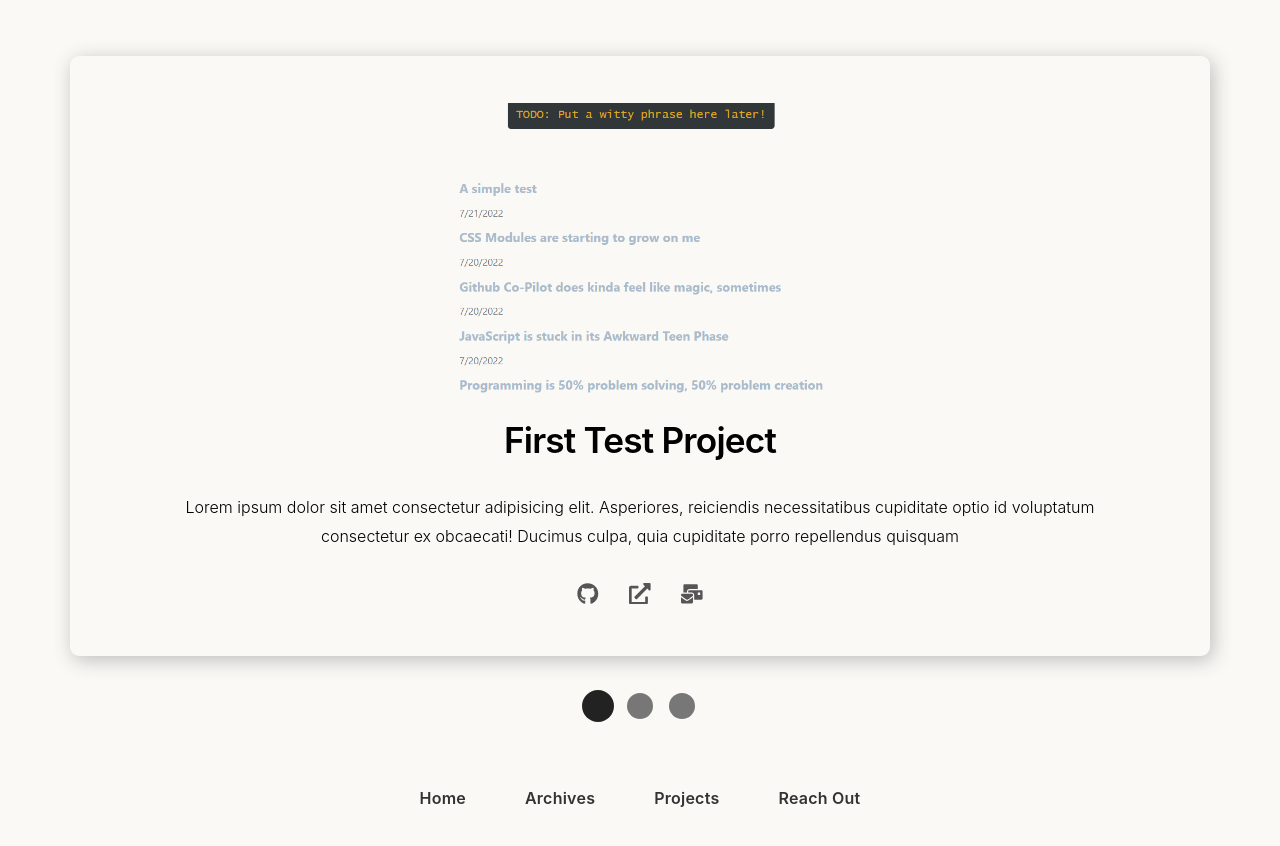
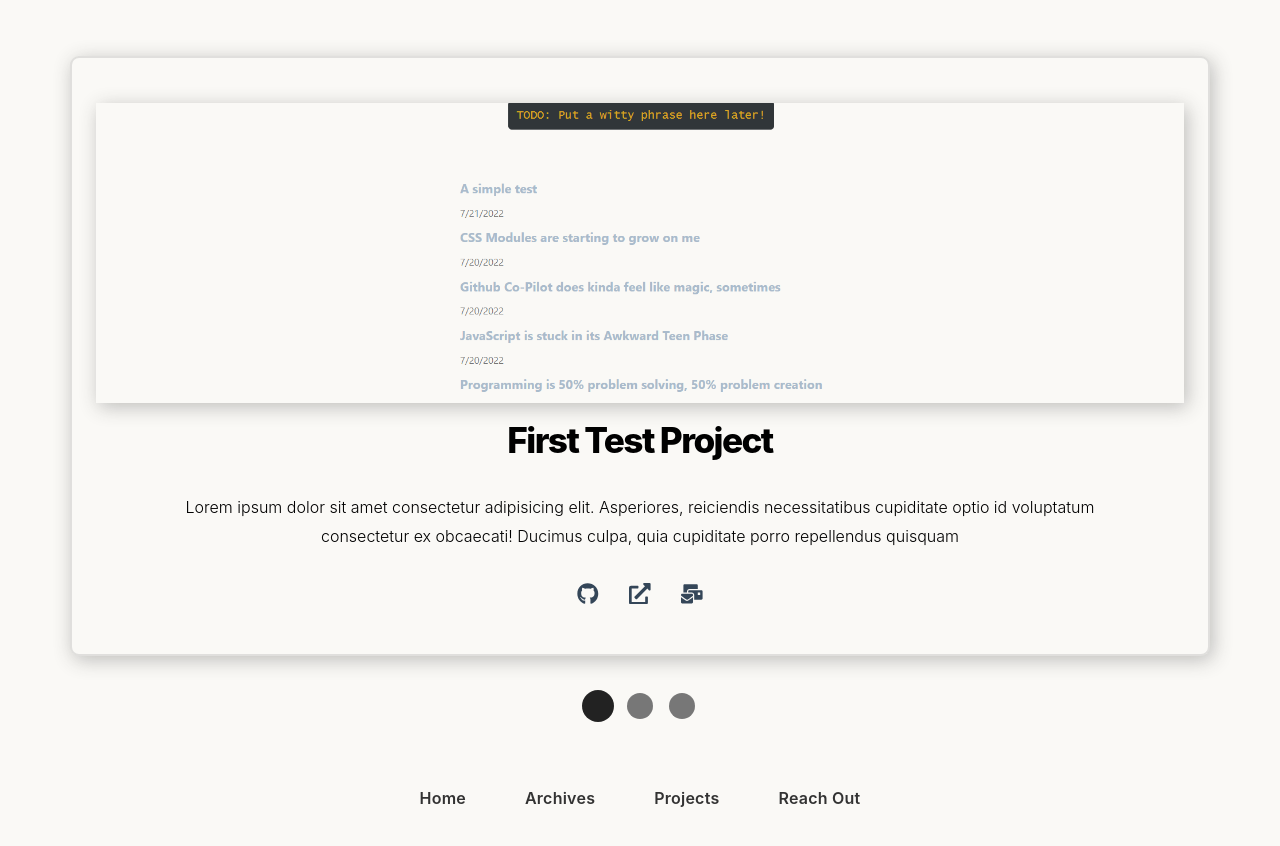
Before and after one commit to charlesmartinreed/charlie-codes-blog, a Next.js app: page /projects in a window 1280 px wide. Shown: the top 846 px of the page. Built offline with nearby package versions, Linux system fonts and the light colour scheme.

Commit message:
Add animations to entire site.

```diff
--- a/styles/Layout.module.css
+++ b/styles/Layout.module.css
@@ -17,6 +17,21 @@
   flex-direction: column;
   justify-content: center;
   align-items: center;
+  animation-duration: 1s;
+  animation-timing-function: cubic-bezier(0.175, 0.885, 0.32, 1.275);
+  animation-name: rise;
+}
+
+@keyframes rise {
+  0% {
+    transform: translateY(5em);
+    opacity: 0;
+  }
+
+  100% {
+    transform: translateY(0);
+    opacity: 1;
+  }
 }
 
 .footer {
--- a/styles/Post.module.css
+++ b/styles/Post.module.css
@@ -4,7 +4,7 @@
   min-height: 100vh;
   display: grid;
   grid-template-columns: 4fr 1fr;
-  gap: 1em;
+  gap: 1.5em;
   /* background-color: blue; */
 }
 
@@ -53,7 +53,7 @@
   /* align-self: center; */
 
   display: flex;
-  height: 400px;
+  height: 600px;
   flex-direction: column;
   align-items: center;
   justify-content: space-evenly;
--- a/styles/Project.module.css
+++ b/styles/Project.module.css
@@ -8,19 +8,30 @@
   flex-direction: column;
   justify-content: center;
   align-items: center;
+  border: 2px solid rgba(142, 142, 142, 0.25);
+
   box-shadow: 3px 4px 19px rgba(51, 51, 51, 0.3);
+  /* filter: drop-shadow(16px 16px 32px rgba(143, 119, 119, 0.3)); */
+
   border-radius: 9px;
 }
 
 .projectCard .imageContainer {
   width: 100%;
   height: 300px;
+  /* filter: drop-shadow(16px 16px 32px rgba(143, 119, 119, 0.3)); */
+  box-shadow: 3px 4px 19px rgba(51, 51, 51, 0.3);
+
+  /* border: 2px solid rgba(142, 142, 142, 0.25); */
+  border-radius: 2px;
+
   position: relative;
 }
 
 .projectCard .image {
   /* max-width: 100%; */
   /* max-height: 100%; */
+
   object-fit: cover;
 }
 
@@ -33,8 +44,8 @@
 .projectCard .textContainer h1 {
   font-size: 2.2rem;
   line-height: 1.2;
-  font-weight: 600;
-  letter-spacing: -0.05rem;
+  font-weight: 800;
+  letter-spacing: -0.1rem;
   margin: 1rem 0;
 }
 
@@ -46,7 +57,7 @@
 
 .projectCard .linkContainer a {
   cursor: pointer;
-  color: #555;
+  color: rgb(52, 70, 88);
   margin: 0.7em;
   font-size: 1.35em;
   transition: all 0.3s ease-in-out;
```
Also changed, not shown: styles/variables.module.css (added).
